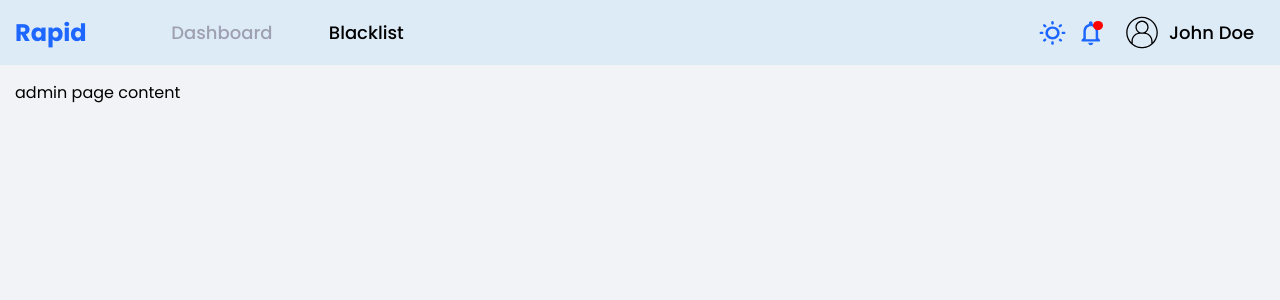
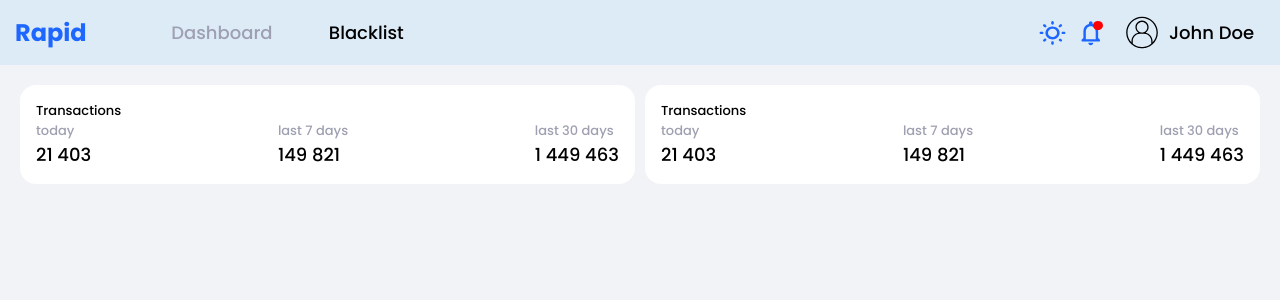
Before and after one commit to LeonKaarneem/rapid, a React (Create React App) app: page /admin/dashboard in a window 1280 px wide. Shown: the top 300 px of the page. Built offline with nearby package versions, Linux system fonts and the light colour scheme.

Commit message:
dashboard layout

```diff
--- a/src/pages/adminPages/adminDashboardPage.js
+++ b/src/pages/adminPages/adminDashboardPage.js
@@ -1,9 +1,17 @@
 import Layout from '../../components/layout.js';
+import StatisticsMonthCard from "../../components/statisticsMonthCard";
 
 const AdminDashboardPage = () => {
     return (
         <Layout>
-            admin page content
+            <div style={{display: 'flex', flexWrap: 'wrap'}}>
+                <div style={{flex: '1 1 50%'}}>
+                    <StatisticsMonthCard title={"Transactions"} todayValue={"21 403"} sevenDayValue={"149 821"} thirtyDayValue={"1 449 463"} />
+                </div>
+                <div style={{flex: '1 1 50%'}}>
+                    <StatisticsMonthCard title={"Transactions"} todayValue={"21 403"} sevenDayValue={"149 821"} thirtyDayValue={"1 449 463"} />
+                </div>
+            </div>
         </Layout>
     );
 }
```
